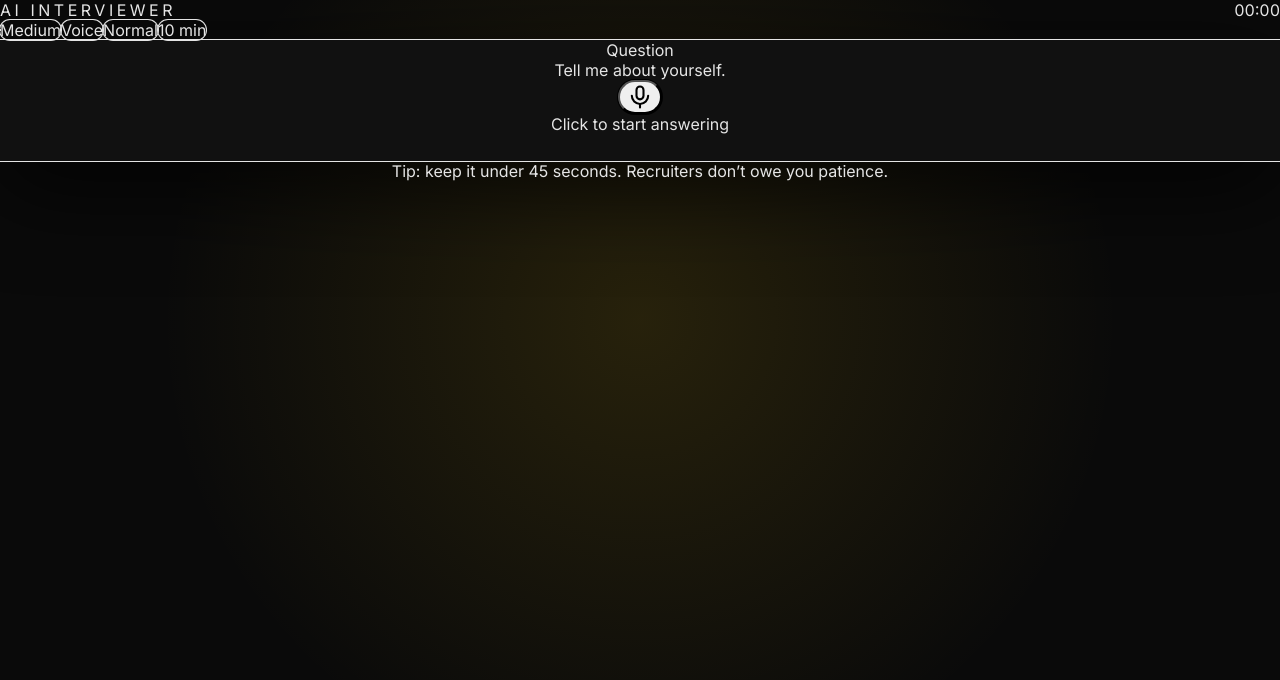
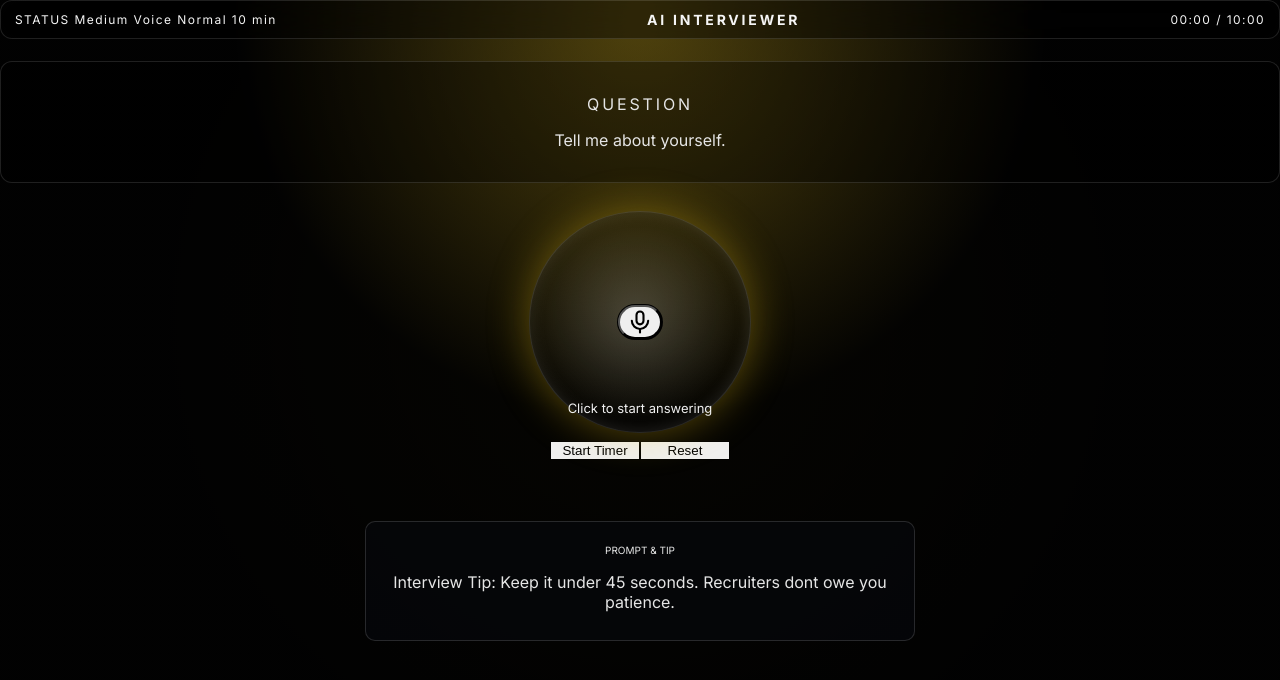
Before and after one commit to GamanaSathvika/HireReady, a React (Vite) app in the folder frontend/: page / in a window 1280 px wide. Both pictures are taken after a click on the button "Start Interview →". Shown: the top 680 px of the page. Built offline with nearby package versions, Linux system fonts and the light colour scheme.

Commit message:
2nd screen updated

```diff
--- a/frontend/src/index.css
+++ b/frontend/src/index.css
@@ -264,3 +264,76 @@ body {
     transform: translateY(0);
   }
 }
+/* ===== INTERVIEW SCREEN ===== */
+.interview-topbar {
+  display: flex;
+  justify-content: space-between;
+  align-items: center;
+  color: #f5f5f5;
+  font-size: 12px;
+  letter-spacing: 0.12em;
+  padding: 10px 14px;
+  border: 1px solid rgba(255, 255, 255, 0.12);
+  border-radius: 12px;
+  background: rgba(0, 0, 0, 0.4);
+  backdrop-filter: blur(14px);
+}
+
+.interview-topbar-left,
+.interview-topbar-center,
+.interview-topbar-right {
+  white-space: nowrap;
+  overflow: hidden;
+  text-overflow: ellipsis;
+}
+
+.interview-topbar-center {
+  font-weight: 700;
+  font-size: 14px;
+  letter-spacing: 0.2em;
+  text-align: center;
+}
+
+.interview-question {
+  margin-top: 22px;
+  padding: 16px;
+  border-radius: 12px;
+  border: 1px solid rgba(255, 255, 255, 0.12);
+  background: rgba(0, 0, 0, 0.35);
+}
+
+.interview-controls {
+  margin-top: 28px;
+  display: flex;
+  flex-direction: column;
+  align-items: center;
+  gap: 8px;
+}
+
+.mic-ring {
+  position: relative;
+  display: grid;
+  place-items: center;
+  width: 220px;
+  height: 220px;
+  border-radius: 999px;
+  background: radial-gradient(circle at 48% 48%, rgba(255,255,255,0.2), rgba(255,255,255,0.06) 45%, transparent 66%);
+  box-shadow: 0 0 42px rgba(250,204,21,0.34), inset 0 0 18px rgba(255,255,255,0.12);
+  border: 1px solid rgba(255,255,255,0.15);
+}
+
+.mic-core-text {
+  position: absolute;
+  bottom: 16px;
+  font-size: 13px;
+  color: #f0f0f0;
+}
+
+.prompt-card {
+  width: min(100%, 520px);
+  margin-top: 18px;
+  border-radius: 10px;
+  background: rgba(7, 9, 14, 0.6);
+  border: 1px solid rgba(255,255,255,0.14);
+  padding: 12px 14px;
+}
--- a/frontend/src/screens/InterviewScreen.jsx
+++ b/frontend/src/screens/InterviewScreen.jsx
@@ -1,5 +1,5 @@
 import { motion } from 'framer-motion'
-import { useEffect } from 'react'
+import { useEffect, useMemo, useCallback, useState } from 'react'
 import { Card } from '../components/Card'
 import { MicButton } from '../components/MicButton'
 import { ScreenShell } from '../components/ScreenShell'
@@ -8,93 +8,108 @@ import { useMediaRecorder } from '../hooks/useMediaRecorder'
 import { useTimer } from '../hooks/useTimer'
 import { mockQuestion } from '../mocks/mockFeedback'
 
-export function InterviewScreen({ onAnswerCaptured, config }) {
+function formatMMSS(totalSeconds) {
+  const m = Math.floor(totalSeconds / 60)
+  const s = totalSeconds % 60
+  return `${String(m).padStart(2, '0')}:${String(s).padStart(2, '0')}`
+}
+
+function parseDurationToSeconds(duration) {
+  if (!duration) return 600
+  const numeric = Number(duration.replace(/\D/g, ''))
+  if (Number.isNaN(numeric) || numeric <= 0) return 600
+  return numeric * 60
+}
+
+export function InterviewScreen({ onAnswerCaptured, config = {} }) {
   const MotionDiv = motion.div
   const { status, error, blob, start, stop } = useMediaRecorder()
   const recording = status === 'recording'
   const stopped = status === 'stopped'
 
-  const timer = useTimer({ running: recording })
+  const [timerActive, setTimerActive] = useState(false)
+  const timer = useTimer({ running: timerActive || recording })
 
-  async function onMicClick() {
+  const durationSeconds = useMemo(() => parseDurationToSeconds(config.duration), [config.duration])
+  const durationLabel = useMemo(() => formatMMSS(durationSeconds), [durationSeconds])
+  const progressLabel = `${timer.mmss} / ${durationLabel}`
+
+  const statusTag = `${config.difficulty ?? 'Medium'}  ${config.mode ?? 'Voice'}  ${config.strictness ?? 'Normal'}  ${config.duration ?? '10 min'}`
+
+  const onMicClick = useCallback(async () => {
     if (recording) {
       stop()
       return
     }
-    timer.reset()
+    setTimerActive(true)
     await start()
-  }
+  }, [recording, start, stop])
 
-  // When we have a blob, forward it (mock processing happens upstream).
   useEffect(() => {
     if (!blob || !stopped) return
     onAnswerCaptured?.(blob)
   }, [blob, stopped, onAnswerCaptured])
 
+  useEffect(() => {
+    if (recording) setTimerActive(true)
+  }, [recording])
+
   return (
-    <ScreenShell>
+    <ScreenShell className="bg-[radial-gradient(circle_at_50%_2%,rgba(250,204,21,0.25),rgba(0,0,0,0.85)_40%)]">
       <MotionDiv
-        initial={{ opacity: 0, y: 10 }}
+        initial={{ opacity: 0, y: 12 }}
         animate={{ opacity: 1, y: 0 }}
-        transition={{ duration: 0.45, ease: [0.2, 0.9, 0.2, 1] }}
-        className="mx-auto w-full max-w-4xl"
+        transition={{ duration: 0.4, ease: [0.2, 0.9, 0.2, 1] }}
+        className="mx-auto w-full max-w-5xl text-center"
       >
-        <div className="flex items-center justify-between">
-          <div className="text-xs font-semibold tracking-[0.22em] uppercase text-white/55">
-            AI INTERVIEWER
+        <div className="interview-topbar">
+          <div className="interview-topbar-left">STATUS  {statusTag}</div>
+          <div className="interview-topbar-center">AI INTERVIEWER</div>
+          <div className="interview-topbar-right">{progressLabel}</div>
+        </div>
+
+        <div className="interview-question">
+          <p className="text-xs font-bold tracking-[0.18em] uppercase text-white/50">Question</p>
+          <p className="mt-2 text-lg sm:text-2xl font-semibold text-white/90">{mockQuestion}</p>
+        </div>
+
+        <div className="interview-controls">
+          <div className="mic-ring">
+            <MicButton state={recording ? 'recording' : 'idle'} onClick={onMicClick} />
+            <div className="mic-core-text text-sm text-white/70">{recording ? 'Stop recording' : 'Click to start answering'}</div>
           </div>
-          <div className="tabular-nums text-sm text-white/65">{timer.mmss}</div>
-        </div>
-        {config && (
-          <div className="mt-3 flex flex-wrap items-center gap-2 text-xs text-white/45">
-            <span className="rounded-full bg-white/[0.03] ring-1 ring-white/10 px-3 py-1">
-              {config.role}
-            </span>
-            <span className="rounded-full bg-white/[0.03] ring-1 ring-white/10 px-3 py-1">
-              {config.difficulty}
-            </span>
-            <span className="rounded-full bg-white/[0.03] ring-1 ring-white/10 px-3 py-1">
-              {config.focus}
-            </span>
-            <span className="rounded-full bg-white/[0.03] ring-1 ring-white/10 px-3 py-1">
-              {config.mode}
-            </span>
-            <span className="rounded-full bg-white/[0.03] ring-1 ring-white/10 px-3 py-1">
-              {config.strictness}
-            </span>
-            <span className="rounded-full bg-white/[0.03] ring-1 ring-white/10 px-3 py-1">
-              {config.duration}
-            </span>
+
+          <div className="mt-3 flex gap-2">
+            <button
+              type="button"
+              onClick={() => setTimerActive((p) => !p)}
+              className="min-w-[90px] rounded-lg border border-white/20 bg-white/10 px-4 py-2 text-sm text-white/90 hover:bg-white/15"
+            >
+              {timerActive ? 'Stop Timer' : 'Start Timer'}
+            </button>
+            <button
+              type="button"
+              onClick={() => timer.reset()}
+              className="min-w-[90px] rounded-lg border border-white/20 bg-white/10 px-4 py-2 text-sm text-white/90 hover:bg-white/15"
+            >
+              Reset
+            </button>
           </div>
-        )}
 
-        <Card className="mt-6 p-6 sm:p-9">
-          <div className="flex flex-col items-center text-center">
-            <div className="text-white/60 text-sm">Question</div>
-            <div className="mt-3 text-balance text-2xl sm:text-3xl md:text-4xl font-bold tracking-tight text-white">
-              {mockQuestion}
+          <Waveform active={recording} className="mt-6 w-full max-w-xl" />
+
+          {error && (
+            <div className="mt-6 rounded-lg bg-red-500/10 ring-1 ring-red-500/30 px-4 py-3 text-sm text-red-200">
+              Microphone access failed: {String(error.message ?? error)}
             </div>
+          )}
 
-            <div className="mt-10 grid place-items-center">
-              <MicButton state={recording ? 'recording' : 'idle'} onClick={onMicClick} />
-              <div className="mt-5 h-6 text-sm">
-                {!recording && !stopped && <span className="text-white/65">Click to start answering</span>}
-                {recording && <span className="text-red-400 font-semibold">Recording...</span>}
-                {stopped && <span className="text-white/65">Processing your answer...</span>}
-              </div>
-              <Waveform active={recording} className="mt-6" />
-            </div>
-
-            {error && (
-              <div className="mt-8 w-full rounded-xl bg-red-500/10 ring-1 ring-red-500/25 px-4 py-3 text-sm text-red-200">
-                Microphone access failed. {String(error.message ?? error)}
-              </div>
-            )}
+          <div className="prompt-card">
+            <p className="text-[10px] uppercase tracking-wider text-white/40">Prompt & Tip</p>
+            <p className="mt-1 text-base text-white/90">
+              Interview Tip: Keep it under 45 seconds. Recruiters dont owe you patience.
+            </p>
           </div>
-        </Card>
-
-        <div className="mt-6 text-center text-xs text-white/40">
-          Tip: keep it under 45 seconds. Recruiters don’t owe you patience.
         </div>
       </MotionDiv>
     </ScreenShell>
```
Also changed, not shown: frontend/src/screens/LandingScreen.jsx (line endings or trailing spaces).
